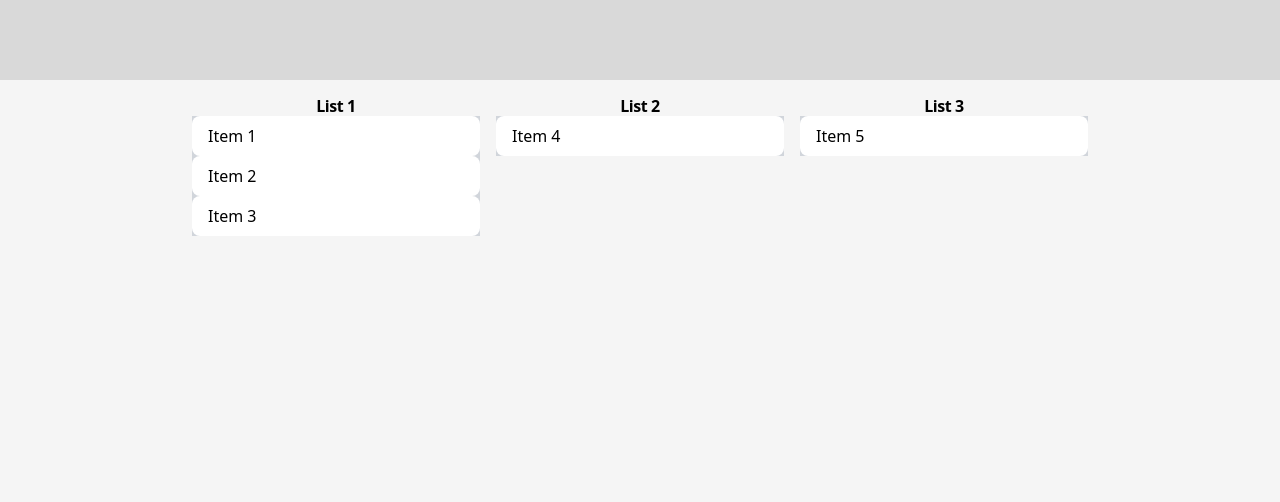
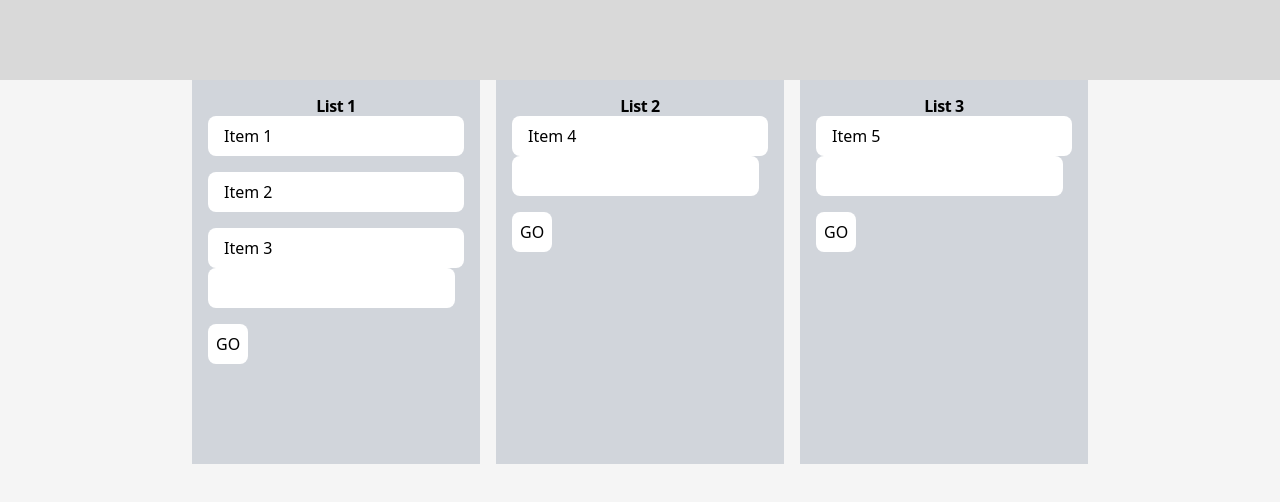
Before and after one commit to brendan-jarvis/shopping-list, a Next.js app: page / in a window 1280 px wide. Shown: the top 502 px of the page. Built offline with nearby package versions, Linux system fonts and the light colour scheme.

Commit message:
Separate out components

```diff
--- a/src/pages/index.tsx
+++ b/src/pages/index.tsx
@@ -1,22 +1,6 @@
-import { Inter } from 'next/font/google'
 import Nav from '@/components/Nav'
-
-const inter = Inter({ subsets: ['latin'] })
-
-type List = {
-  id: number
-  name: string
-  items: Item[]
-}
-
-type Item = {
-  id: number
-  content: string
-}
-
-type CardProps = {
-  list: List
-}
+import Card from '@/components/Card'
+import type { List } from '@/utils/Types'
 
 const data: List[] = [
   {
@@ -59,23 +43,6 @@
   },
 ]
 
-const Card = ({ list }: CardProps) => {
-  return (
-    <div className="font-inter h-96 w-72 py-4 text-base">
-      <h2 className="text-center font-bold leading-5 tracking-tight">
-        {list.name}
-      </h2>
-      <ul className="bg-gray-300">
-        {list.items.map((item) => (
-          <li key={item.id} className="rounded-lg bg-white px-4 py-2">
-            {item.content}
-          </li>
-        ))}
-      </ul>
-    </div>
-  )
-}
-
 const Home = () => {
   return (
     <>
```
